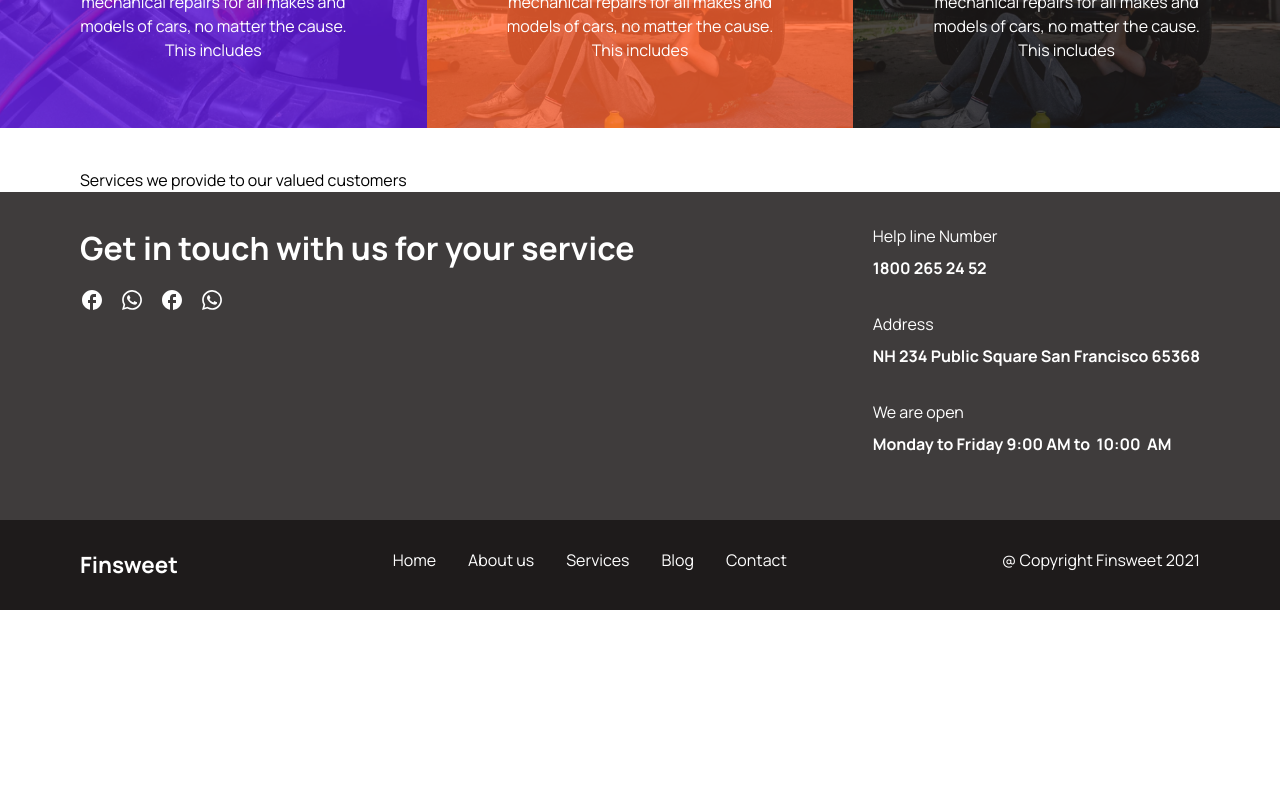
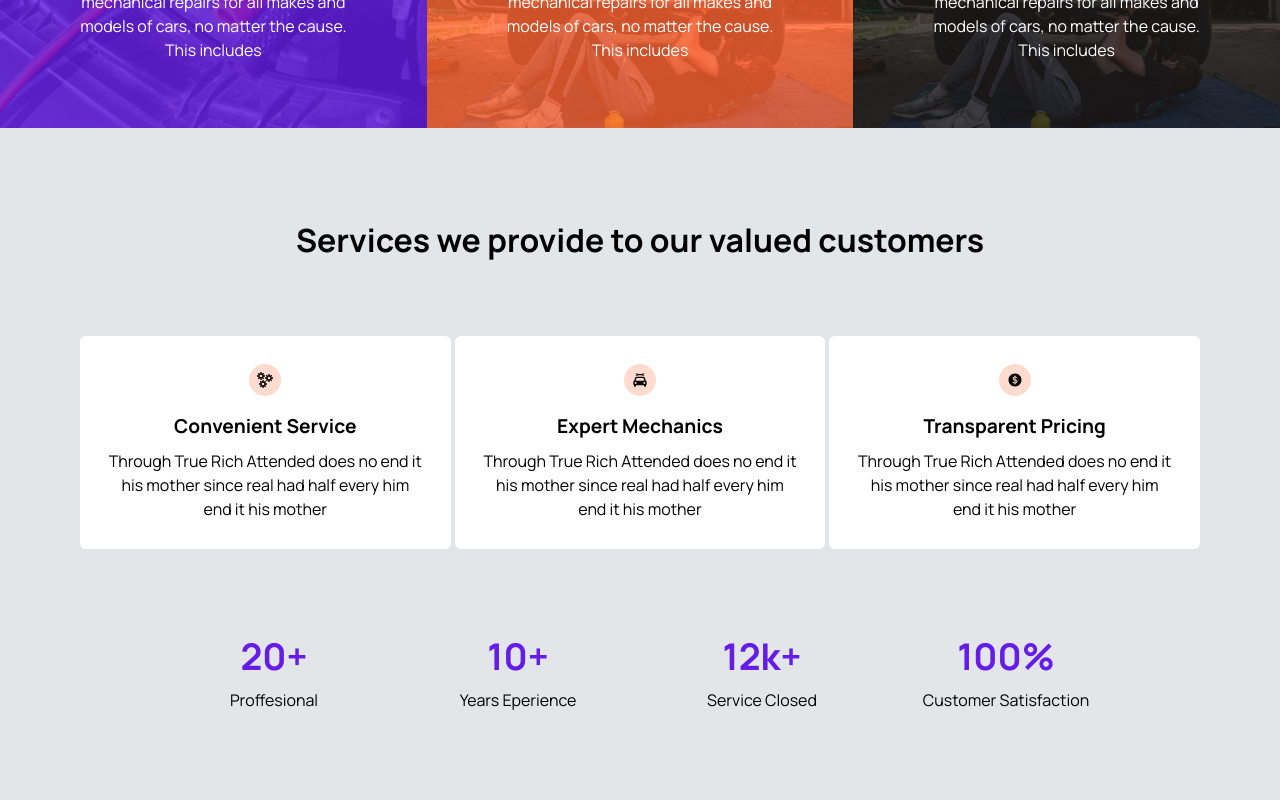
Before and after one commit to solawaleayomide/Finsweet-Auto, a React (Create React App) app: page /about in a window 1280 px wide. Shown: the part 1440-2240 px from the top of the page. Before the commit the page ends 2050 px from the top, so only its background shows below. Built offline with nearby package versions, Linux system fonts and the light colour scheme.

Commit message:
finsweet-auto

```diff
--- /dev/null
+++ b/src/components/Experience.js
@@ -0,0 +1,23 @@
+import React from "react";
+import { Ctas } from "../datas/Home";
+
+function Experience() {
+  return (
+    <div className="container mt-6">
+      <div className="grid grid-cols-2 md:grid-cols-4 gap-4 text-center pb-7">
+        {Ctas.map((cta, _i) => {
+          return (
+            <div>
+              <p className="mb-1 text-secondary font-bold text-[2.3rem]">
+                {cta.text1}
+              </p>
+              <p>{cta.text2}</p>
+            </div>
+          );
+        })}
+      </div>
+    </div>
+  );
+}
+
+export default Experience;
--- /dev/null
+++ b/src/components/FeatureCard.js
@@ -0,0 +1,16 @@
+import React from "react";
+
+function FeatureCard({ icon, description, heading }) {
+  return (
+    <div className="text-center bg-white p-7 rounded-md">
+      <div className="rounded-full w-fit p-2 mb-4 bg-[#FFDACE] mx-auto">
+        {icon}
+      </div>
+
+      <h2 className="font-bold text-[1.2rem] mb-2">{heading}</h2>
+      <p>{description}</p>
+    </div>
+  );
+}
+
+export default FeatureCard;
--- a/src/datas/About.js
+++ b/src/datas/About.js
@@ -1,6 +1,10 @@
 import img1 from "../assets/aboutColor.png";
 import img2 from "../assets/aboutColor2.png";
 import img3 from "../assets/aboutColor2.png";
+
+import { GrServices } from "react-icons/gr";
+import { BiSolidCarMechanic } from "react-icons/bi";
+import { HiCurrencyDollar } from "react-icons/hi2";
 
 export const color = [
   {
@@ -29,4 +33,23 @@ export const color = [
   },
 ];
 
-export const FeaturesData = [{}];
+export const FeaturesData = [
+  {
+    icon: <GrServices />,
+    text1: "Convenient Service",
+    text2:
+      "Through True Rich Attended does no end it his mother since real had half every him end it his mother",
+  },
+  {
+    icon: <BiSolidCarMechanic />,
+    text1: "Expert Mechanics",
+    text2:
+      "Through True Rich Attended does no end it his mother since real had half every him end it his mother",
+  },
+  {
+    icon: <HiCurrencyDollar />,
+    text1: "Transparent Pricing",
+    text2:
+      "Through True Rich Attended does no end it his mother since real had half every him end it his mother",
+  },
+];
--- a/src/pages/about/sections/Colors.js
+++ b/src/pages/about/sections/Colors.js
@@ -4,7 +4,7 @@ import Clr from "../../../components/Clr";
 
 function Colors() {
   return (
-    <div className="flex flex-col md:flex-row my-10">
+    <div className="flex flex-col md:flex-row mt-10">
       {color.map((colr, _i) => {
         return (
           <Clr
--- a/src/pages/about/sections/Features.js
+++ b/src/pages/about/sections/Features.js
@@ -1,9 +1,32 @@
 import React from "react";
+import { FeaturesData } from "../../../datas/About";
+import FeatureCard from "../../../components/FeatureCard";
+import Experience from "../../../components/Experience";
 
 function Features() {
   return (
-    <div className="container">
-      <h2>Services we provide to our valued customers</h2>
+    <div className="bg-steelgrey">
+      <div className="container py-[6rem]">
+        <h2 className="font-bold text-[2rem] leading-8 mb-[5rem] text-center">
+          Services we provide to our valued customers
+        </h2>
+
+        <div className="flex flex-col md:flex-row gap-1">
+          {FeaturesData.map((feature, _i) => {
+            return (
+              <FeatureCard
+                icon={feature.icon}
+                heading={feature.text1}
+                description={feature.text2}
+              />
+            );
+          })}
+        </div>
+
+        <div className="mt-[5rem]">
+          <Experience />
+        </div>
+      </div>
     </div>
   );
 }
--- a/src/pages/home/sections/Cta.js
+++ b/src/pages/home/sections/Cta.js
@@ -2,7 +2,7 @@ import React from "react";
 import img1 from "../../../assets/Image 1.jpg";
 import img2 from "../../../assets/bg1.avif";
 import Btn from "../../../components/Btn";
-import { Ctas } from "../../../datas/Home";
+import Experience from "../../../components/Experience";
 
 function Cta() {
   return (
@@ -36,20 +36,7 @@ function Cta() {
         </div>
       </div>
 
-      <div className="container mt-6">
-        <div className="grid grid-cols-2 md:grid-cols-4 gap-4 text-center pb-7">
-          {Ctas.map((cta, _i) => {
-            return (
-              <div>
-                <p className="mb-1 text-secondary font-bold text-[2.3rem]">
-                  {cta.text1}
-                </p>
-                <p>{cta.text2}</p>
-              </div>
-            );
-          })}
-        </div>
-      </div>
+      <Experience />
     </div>
   );
 }
```
